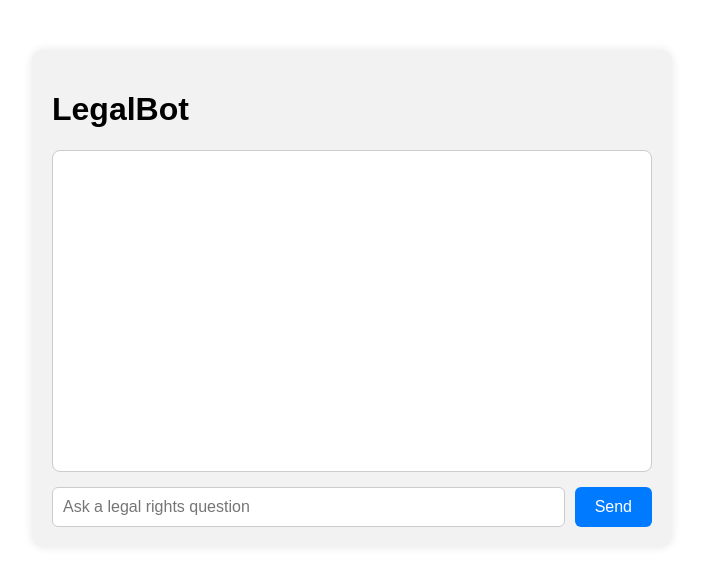
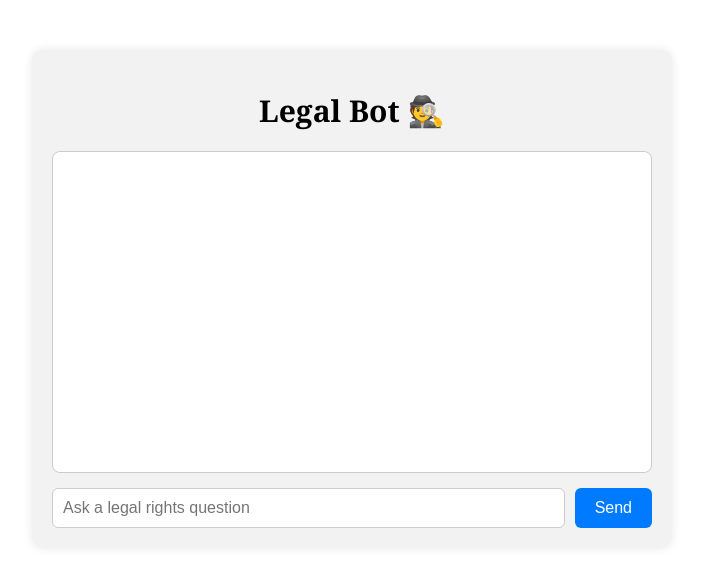
Before and after one commit to kiirayc/LegalBot, a Flask app: page / in a window 1280 px wide. Shown: the top 587 px of the page, without its empty margins (288-991 px from the left). Run offline with Flask 3, Linux system fonts and the light colour scheme.

Commit message:
Style the header

```diff
--- a/static/style.css
+++ b/static/style.css
@@ -1,3 +1,9 @@
+h1 {
+    text-align: center;
+    font-size: 30px;
+    font-family: Cambria, Cochin, Georgia, Times, 'Times New Roman', serif;
+}
+
 .chat-container {
     max-width: 600px;
     margin: 50px auto;
--- a/templates/index.html
+++ b/templates/index.html
@@ -6,7 +6,7 @@
 </head>
 <body>
     <div class="chat-container">
-        <h1>LegalBot</h1>
+        <h1>Legal Bot 🕵️</h1>
         <div id="chat-box" class="chat-box"></div>
         <form id="questionForm">
             <input type="text" name="question" id="question" placeholder="Ask a legal rights question" required>
```
